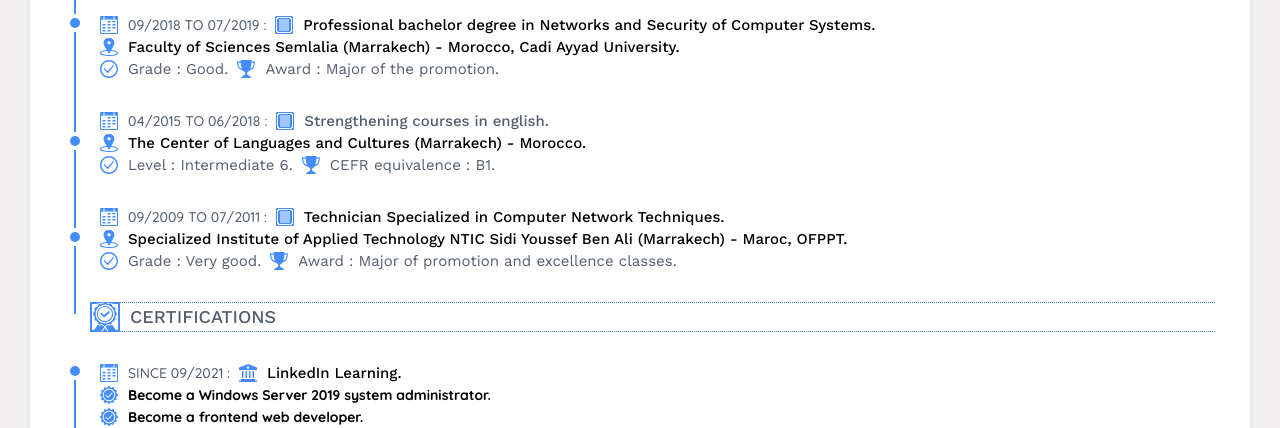
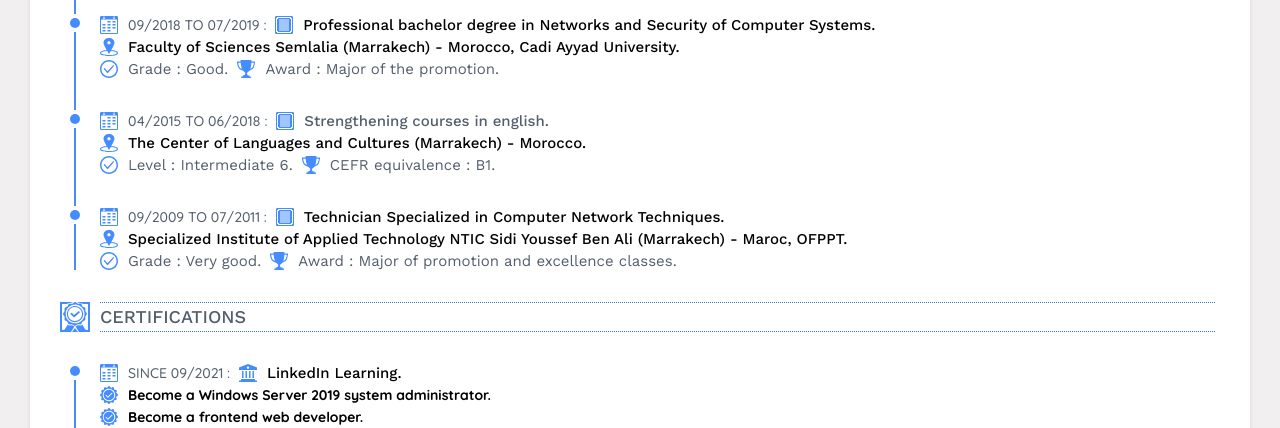
Before and after one commit to abdelhafidelazouzi/en, a Jekyll site: the page built from index.html, in a window 1280 px wide. Shown: the part 922-1350 px from the top of the page. Built offline with Jekyll 4.4.1, drawn with Linux system fonts in a browser that asks for light colours.

Commit message:
Add files via upload

```diff
--- a/assets/css/1.css
+++ b/assets/css/1.css
@@ -23,10 +23,10 @@
 /**********************************************************/
 .edu-form1 {height: 78px;}
 .edu-form2 {height: 100px;}
-.edu-form2 {/* height: 78px; */}
+.edu-form2 {height: 78px;}
 .edu-form3 {height: 78px;}
 .edu-form4 {height: 68px;}
-.edu-form4 {/* height: 46px; */}
+.edu-form4 {height: 46px;}
 
 .cer-form1 {height: 100px;}
 .cer-form2 {height: 56px;}
```
